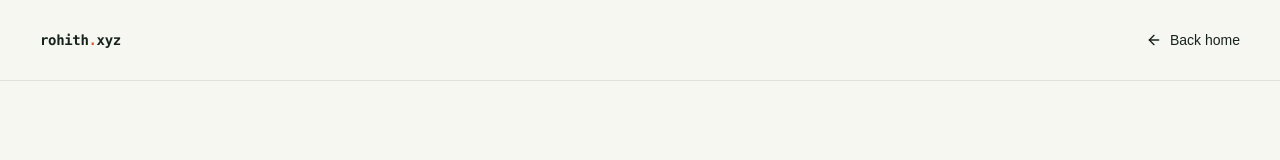
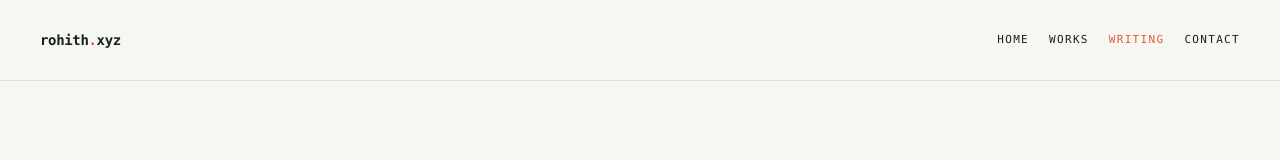
Before and after one commit to Rohith2201/rohith-portfolio, a Next.js app: page /blogs/ai-agents-in-production in a window 1280 px wide. Shown: the top 160 px of the page. Built offline with nearby package versions, Linux system fonts and the light colour scheme.

Commit message:
Keep detail page navigation consistent

```diff
--- a/app/blogs/[slug]/page.tsx
+++ b/app/blogs/[slug]/page.tsx
@@ -1,6 +1,6 @@
 import type { Metadata } from 'next'
 import { notFound } from 'next/navigation'
-import { ArrowLeft, ArrowUpRight, Clock } from 'lucide-react'
+import { ArrowUpRight, Clock } from 'lucide-react'
 import { blogPosts } from '@/lib/content'
 import { SiteCta } from '@/components/site-cta'
 import { Breadcrumbs } from '@/components/breadcrumbs'
@@ -25,7 +25,12 @@ export default async function BlogPage({ params }: { params: Promise<{ slug: str
       <header className="border-b border-[#17221d]/10">
         <div className="mx-auto flex h-20 max-w-7xl items-center justify-between px-6 lg:px-10">
           <a href="/" className="font-mono text-sm font-semibold tracking-tight">rohith<span className="text-[#e25b38]">.</span>xyz</a>
-          <a href="/" className="inline-flex items-center gap-2 text-sm hover:text-[#e25b38]"><ArrowLeft size={16} /> Back home</a>
+          <nav aria-label="Main navigation" className="flex items-center gap-5 font-mono text-[11px] uppercase tracking-[0.12em]">
+            <a href="/" className="transition-colors hover:text-[#e25b38]">Home</a>
+            <a href="/works" className="transition-colors hover:text-[#e25b38]">Works</a>
+            <a href="/blogs" className="text-[#e25b38]">Writing</a>
+            <a href="/#contact" className="transition-colors hover:text-[#e25b38]">Contact</a>
+          </nav>
         </div>
       </header>
       <article>
--- a/app/works/[slug]/page.tsx
+++ b/app/works/[slug]/page.tsx
@@ -1,6 +1,6 @@
 import { notFound } from 'next/navigation'
 import type { Metadata } from 'next'
-import { ArrowLeft, ArrowUpRight } from 'lucide-react'
+import { ArrowUpRight } from 'lucide-react'
 import { projects } from '@/lib/content'
 import { SiteCta } from '@/components/site-cta'
 import { Breadcrumbs } from '@/components/breadcrumbs'
@@ -22,7 +22,7 @@ export default async function WorkDetailPage({ params }: { params: Promise<{ slu
 
   return (
     <main className="site-shell min-h-screen bg-[#f7f7f2] text-[#17221d]">
-      <header className="border-b border-[#17221d]/10"><div className="mx-auto flex h-20 max-w-7xl items-center justify-between px-6 lg:px-10"><a href="/" className="font-mono text-sm font-semibold tracking-tight">rohith<span className="text-[#e25b38]">.</span>xyz</a><a href="/works" className="inline-flex items-center gap-2 text-sm hover:text-[#e25b38]"><ArrowLeft size={16} /> All work</a></div></header>
+      <header className="border-b border-[#17221d]/10"><div className="mx-auto flex h-20 max-w-7xl items-center justify-between px-6 lg:px-10"><a href="/" className="font-mono text-sm font-semibold tracking-tight">rohith<span className="text-[#e25b38]">.</span>xyz</a><nav aria-label="Main navigation" className="flex items-center gap-5 font-mono text-[11px] uppercase tracking-[0.12em]"><a href="/" className="transition-colors hover:text-[#e25b38]">Home</a><a href="/works" className="text-[#e25b38]">Works</a><a href="/blogs" className="transition-colors hover:text-[#e25b38]">Writing</a><a href="/#contact" className="transition-colors hover:text-[#e25b38]">Contact</a></nav></div></header>
       <article>
         <header className="mx-auto max-w-7xl px-6 pb-16 pt-24 lg:px-10 lg:pb-20 lg:pt-32"><Breadcrumbs current={project.title} /><div className="mt-10 font-mono text-xs uppercase tracking-[0.16em] text-[#e25b38]">{project.type} / {project.year}</div><h1 className="mt-8 max-w-5xl text-[clamp(4rem,11vw,10rem)] font-medium leading-[.82] tracking-[-.08em]">{project.title}<span className="text-[#e25b38]">.</span></h1><p className="mt-10 max-w-2xl text-xl leading-8 text-[#17221d]/65">{project.description}</p><div className="mt-8 flex flex-wrap gap-2">{project.tags.map((tag) => <span key={tag} className="rounded-full border border-[#17221d]/15 px-3 py-1 font-mono text-[10px] uppercase tracking-wider">{tag}</span>)}</div></header>
         <figure className="mx-auto max-w-7xl px-6 lg:px-10"><img src={project.cover} alt={`${project.title} overview`} className="aspect-[2/1] w-full rounded-sm object-cover" /><figcaption className="mt-3 font-mono text-xs uppercase tracking-[0.12em] text-[#17221d]/50">{project.title} — overview</figcaption></figure>
```
